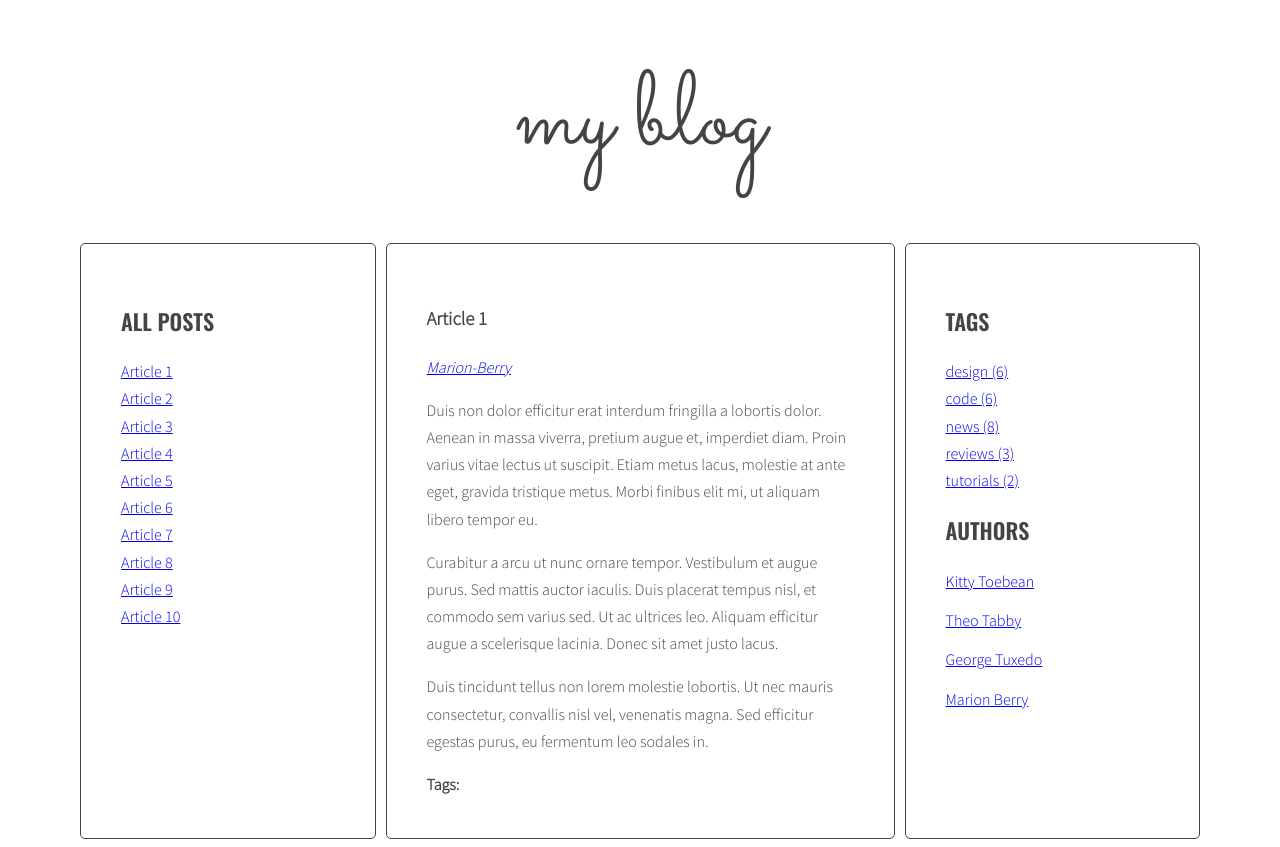
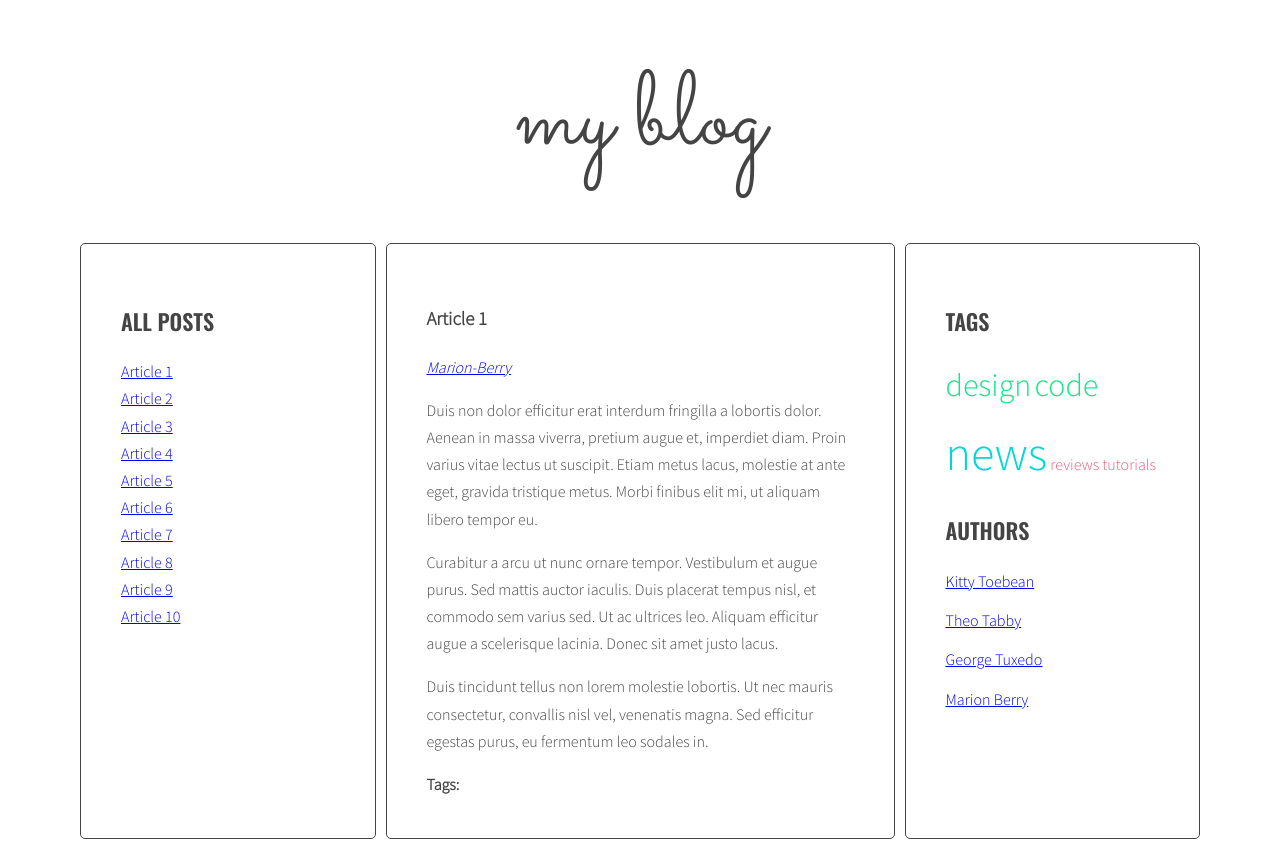
Before and after one commit to Aligator000/javascript-blog, a website: page index.html in a window 1280 px wide. Drawn offline with nearby package versions, Linux system fonts and the light colour scheme.

Commit message:
Update script.js and style.scss - tags links in sidebar

```diff
--- a/js/script.js
+++ b/js/script.js
@@ -43,7 +43,7 @@ const optArticleTagsSelector = '.post-tags .list'; // list ul with tags
 const optArticleAuthorSelector = 'div .post-author'; //an authors of an article
 const optTagsListSelector = '.tags.list'; //sidebar wih tags names
 const optCloudClassCount = 5;
-const optCloudClassPrefix = 'tag-size-';
+const optCloudClassPrefix  = 'tag-size-';
 
 function generateTitleLinks(customSelector = ''){
 
@@ -66,10 +66,10 @@ function generateTitleLinks(customSelector = ''){
     console.log(articleTitle);
 
     /* [DONE] create HTML of the link */
-    const linkHTML = '<li><a href="#' + articleId + '"><span>' + articleTitle + '</span></a></li>';
-    console.log(linkHTML);
+    const tagLink = '<li><a href="#' + articleId + '"><span>' + articleTitle + '</span></a></li>';
+    console.log(tagLink);
 
-    titleList.insertAdjacentHTML('beforeend', linkHTML);
+    titleList.insertAdjacentHTML('beforeend', tagLink);
 
     /* [DONE] insert link into titleList */
     const links = document.querySelectorAll('.titles a');
@@ -81,6 +81,30 @@ function generateTitleLinks(customSelector = ''){
   }
 }
 generateTitleLinks();
+
+function calculateTagsParams(tags){
+  const params = {min: 10, max: 0};
+  for(let tag in tags){
+    console.log(tag + 'is used '+ tags[tag] + 'times');
+    if(tags[tag] > params.max){
+      params.max = tags[tag];
+    }
+    if(tags[tag] < params.min){
+      params.min = tags[tag];
+    }
+  }
+  console.log(params);
+  return params;
+}
+
+function calculateTagClass(count, params){
+  const normalizedCount = count - params.min;
+  const normalizedMax = params.max - params.min;
+  const percentage = normalizedCount / normalizedMax;
+  const classNumber = Math.floor( percentage * (optCloudClassCount - 1) + 1 );
+  console.log(classNumber);
+  return classNumber;
+}
 
 function generateTags(){
   /* [NEW] create a new variable allTags with an empty obejct */
@@ -112,13 +136,13 @@ function generateTags(){
       console.log(tag);
 
       /* [DONE] generate HTML of the link */
-      const linkHTML = '<li><a href="#tag-' + tag + '">'+ tag +'</a></li>';
-      console.log(linkHTML);
+      const tagLink = '<li><a href="#tag-' + tag + '">'+ tag +'</a></li>';
+      console.log(tagLink);
 
       /* [DONE] insert HTML of all the links into the tags wrapper */
       /* [DONE] add generated code to html variable */
       //tagWrapper.insertAdjacentHTML('beforeend', tagLink);
-      innerHTML = innerHTML + linkHTML;
+      innerHTML = innerHTML + tagLink;
 
       /* [NEW] check if this link is NOT already in allTags */
       if(!allTags.hasOwnProperty(tag)){
@@ -143,10 +167,17 @@ function generateTags(){
   /* [NEW] create variable for all links HTML code */
   let allTagsHTML = '';
 
+  const tagsParams = calculateTagsParams(allTags);
+  console.log('tagsParams:', tagsParams);
+
   /* [NEW] START LOOP: for each tag in allTags: */
   for(let tag in allTags){
     /*[NEW] generate cde of a link and add it to allTagsHTML */
-    allTagsHTML += '<li><a href ="' + tag + ' (' + allTags[tag] + ')">' + tag + ' (' + allTags[tag] + ')</a></li> ';
+
+    const tagLinkHTML = '<li><a class="tag-size-' + calculateTagClass(allTags[tag], tagsParams) +'" href ="#tag-' + tag + '">' + tag + '</a></li> ';
+    console.log('taglinkHTM:', tagLinkHTML);
+
+    allTagsHTML += tagLinkHTML;
     console.log(allTagsHTML);
   }
 
--- a/sass/style.scss
+++ b/sass/style.scss
@@ -124,3 +124,45 @@ body {
     margin: 0 10px 0 0;
   }
 }
+
+.tags {
+  .tag-size-1 {
+    font-size: 1em;
+    color: #ef5777;
+    text-decoration: none;
+  }
+}
+
+.tags {
+  .tag-size-2 {
+    font-size: 1.5em;
+    color: pink;
+    text-decoration: none;
+  }
+}
+.tags {
+  .tag-size-3 {
+    font-size: 2em;
+    color:#0be881;
+    text-decoration: none;
+  }
+}
+.tags {
+  .tag-size-4 {
+    font-size: 2.5em;
+    color:red;
+    text-decoration: none;
+  }
+}
+.tags {
+  .tag-size-5 {
+    font-size: 3em;
+    color:#00d8d6;
+    text-decoration: none;
+  }
+}
+  .tags {
+    li {
+      display: inline-block;
+    }
+  }
```
Also changed, not shown: css/style.css.
